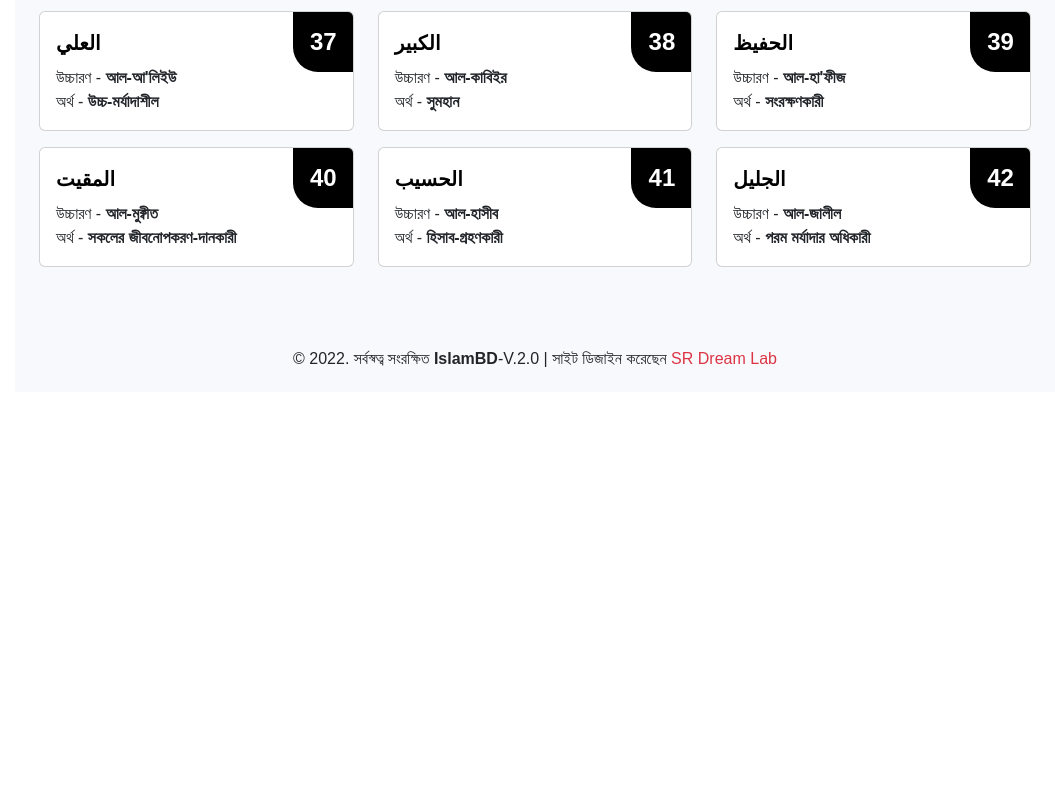
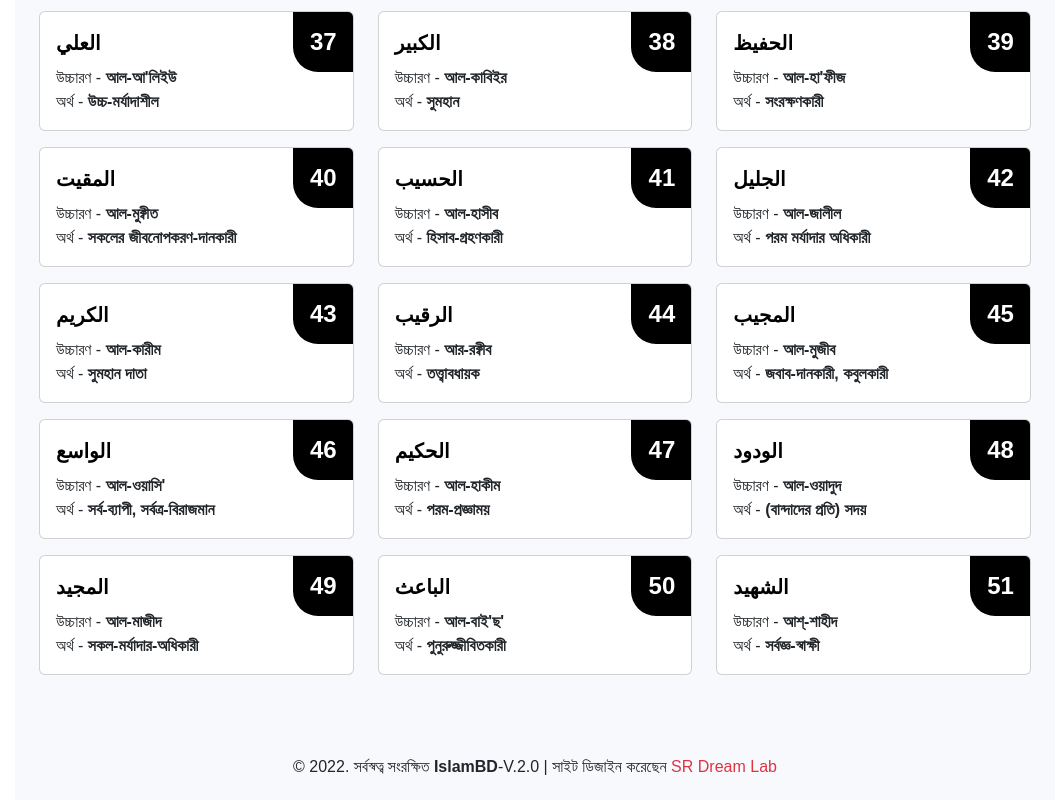
Before and after one commit to wapborhan/quranicjibon-client, a React (Create React App) app: page /allah-names in a window 1280 px wide. Shown: the part 1737-2537 px from the top of the page, without its empty margins (225-1280 px from the left). Before the commit the page ends 2129 px from the top, so only its background shows below. Built offline with nearby package versions, Linux system fonts and the light colour scheme; a web font is replaced by a local one.

Commit message:
Update data.js

```diff
--- a/src/assets/data/allah-name/data.js
+++ b/src/assets/data/allah-name/data.js
@@ -372,6 +372,85 @@ const ALLAH_NAMES = [
     name_bn: "আল-জালীল",
     path: "https://ninety-nine-names-of-allah.sgp1.cdn.digitaloceanspaces.com/a_42_al_jalil.mp3",
   },
+  {
+    fojilot: "ঘুমানোর পূবে এ নামের যিকির করলে আলেম ও সৎ লোকের মর্যাদা লাভ হয়।",
+    id: "43",
+    meaning_bn: "সুমহান দাতা",
+    name_ar: "الكريم",
+    name_bn: "আল-কারীম",
+    path: "https://ninety-nine-names-of-allah.sgp1.cdn.digitaloceanspaces.com/a_43_al_karim.mp3",
+  },
+  {
+    fojilot:
+      "এই নাম ৭ বার প্রতিদিন পাঠ করলে এবং নিজের ও তার পরিবারের উপর ফুঁ দিলে, আল্লাহ্‌ ধ্বংস ও বিপর্যয় থেকে আপনাকে এবং আপনার সম্পদ রক্ষা করবেন। ইনশাআল্লাহ্‌  ",
+    id: "44",
+    meaning_bn: "তত্ত্বাবধায়ক",
+    name_ar: "الرقيب",
+    name_bn: "আর-রক্বীব",
+    path: "https://ninety-nine-names-of-allah.sgp1.cdn.digitaloceanspaces.com/a_44_ar_rakib.mp3",
+  },
+  {
+    fojilot:
+      "সর্বদা এই নাম পাঠ করলে আল্লাহ্‌ তায়ালা তার দোয়া কবুল করেন আর নামটি লিখে নিজের কাছে রাখলে সে বিপদ থেকে মুক্তি পাবে।  ",
+    id: "45",
+    meaning_bn: "জবাব-দানকারী, কবুলকারী",
+    name_ar: "المجيب",
+    name_bn: "আল-মুজীব",
+    path: "https://ninety-nine-names-of-allah.sgp1.cdn.digitaloceanspaces.com/a_45_al_muzib.mp3",
+  },
+  {
+    fojilot:
+      "অধিক পরিমাণে এ নামের যিকির করলে আল্লাহ্‌ তায়ালা তাকে প্রকাশ্য ও ভিতরগত অমুখাপেক্ষিতা ও বরকত দান করবে। ",
+    id: "46",
+    meaning_bn: "সর্ব-ব্যাপী, সর্বত্র-বিরাজমান",
+    name_ar: "الواسع",
+    name_bn: "আল-ওয়াসি'",
+    path: "https://ninety-nine-names-of-allah.sgp1.cdn.digitaloceanspaces.com/a_46_al_washi.mp3",
+  },
+  {
+    fojilot:
+      "ক্রমাগত এই নাম পাঠ করলে, আল্লাহ্‌ তায়ালা তার জন্য জ্ঞান বিজ্ঞানের দ্বার খুলে দিবেন। ",
+    id: "47",
+    meaning_bn: "পরম-প্রজ্ঞাময়",
+    name_ar: "الحكيم",
+    name_bn: "আল-হাকীম",
+    path: "https://ninety-nine-names-of-allah.sgp1.cdn.digitaloceanspaces.com/a_47__al_hakim.mp3",
+  },
+  {
+    fojilot:
+      "১০০ বার পড়ে খাদ্যে ফু দিয়ে স্বামী স্ত্রী থেলে তাদের মধ্যে ভালবাসা সৃষ্টি হয়। ",
+    id: "48",
+    meaning_bn: "(বান্দাদের প্রতি) সদয়",
+    name_ar: "الودود",
+    name_bn: "আল-ওয়াদুদ",
+    path: "https://ninety-nine-names-of-allah.sgp1.cdn.digitaloceanspaces.com/a_48_al_wadud.mp3",
+  },
+  {
+    fojilot:
+      "প্রত্যহ সকালে ও সন্ধ্যায় ১০০ বার পড়ে শরীরে ফু দিলে সমাজে মর্যাদা বৃদ্ধি পায়।  ",
+    id: "49",
+    meaning_bn: "সকল-মর্যাদার-অধিকারী",
+    name_ar: "المجيد",
+    name_bn: "আল-মাজীদ",
+    path: "https://ninety-nine-names-of-allah.sgp1.cdn.digitaloceanspaces.com/a_49_al_majid.mp3",
+  },
+  {
+    fojilot:
+      "নিদ্রার পূর্বে বুকের উপর হাত রেখে ১০০০ বার পড়লে জ্ঞান ও হেকমত বৃদ্ধি পায়।  ",
+    id: "50",
+    meaning_bn: "পুনুরুজ্জীবিতকারী",
+    name_ar: "الباعث",
+    name_bn: "আল-বাই'ছ'",
+    path: "https://ninety-nine-names-of-allah.sgp1.cdn.digitaloceanspaces.com/a_50_al_ba_ith.mp3",
+  },
+  {
+    fojilot: "এ নামের যিকির বেশী বেশী পড়লে অন্তরের খারাপ বাসনা দূর হয়। ",
+    id: "51",
+    meaning_bn: "সর্বজ্ঞ-স্বাক্ষী",
+    name_ar: "الشهيد",
+    name_bn: "আশ্-শাহীদ",
+    path: "https://ninety-nine-names-of-allah.sgp1.cdn.digitaloceanspaces.com/a_51_as_sahid.mp3",
+  },
 ];
 
 export default ALLAH_NAMES;
```
